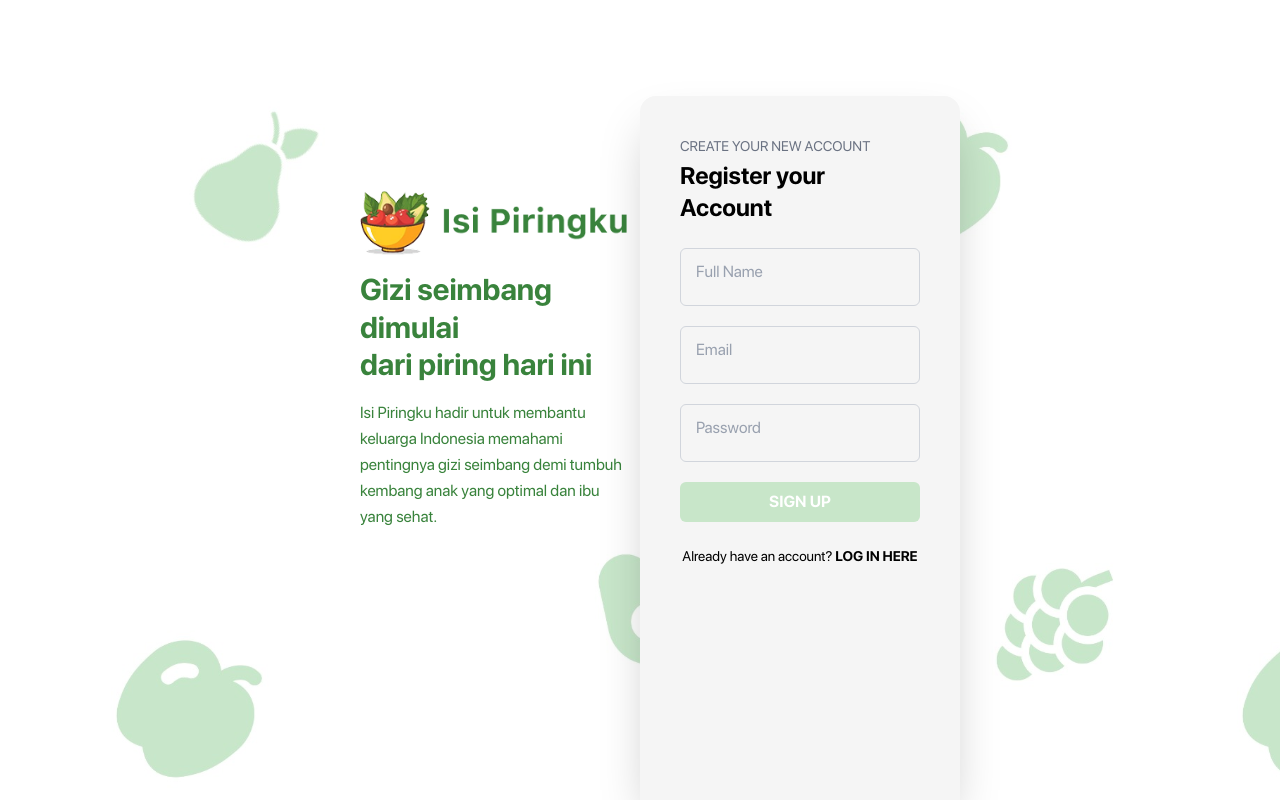
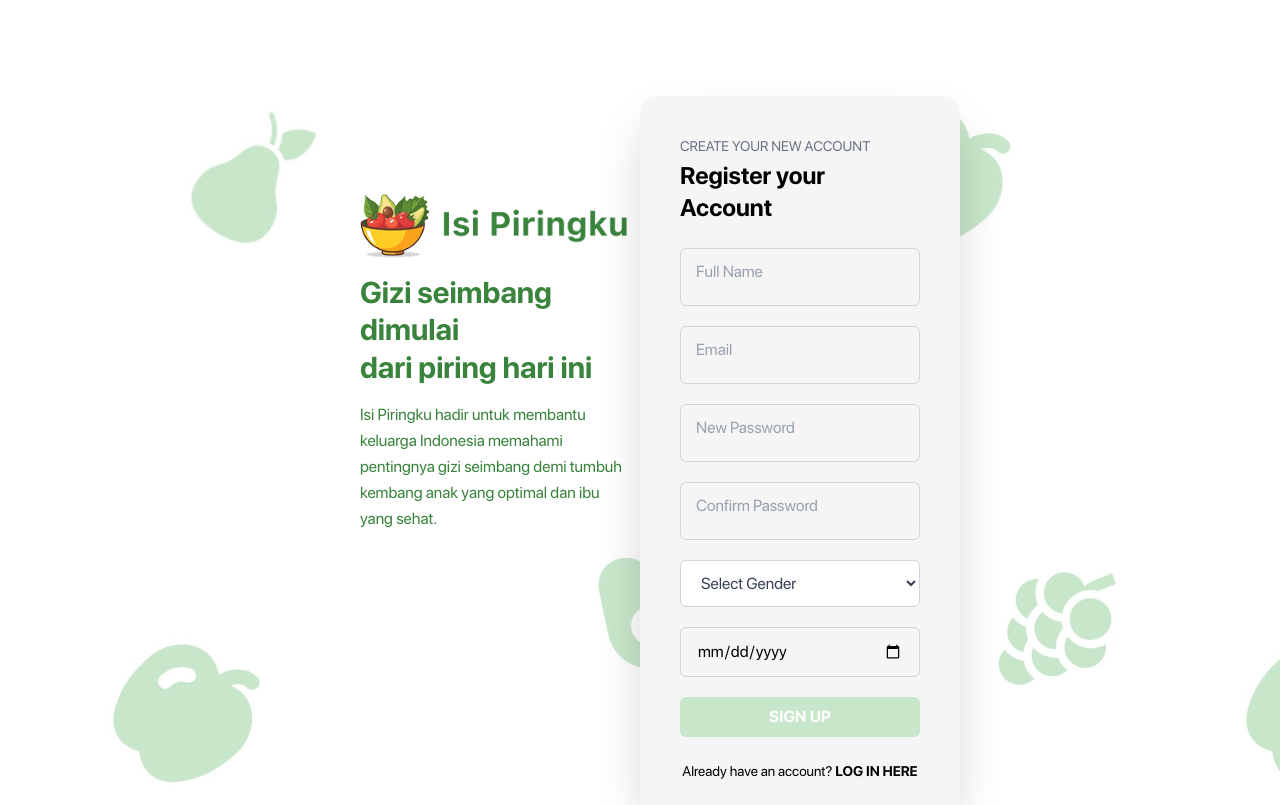
Before and after one commit to irhamputra77/tubescheva, a React (Vite) app in the folder IsiPiringku/: page /register in a window 1280 px wide. Built offline with nearby package versions, Linux system fonts and the light colour scheme; some icons are missing.

Commit message:
update form

```diff
--- a/IsiPiringku/package.json
+++ b/IsiPiringku/package.json
@@ -11,6 +11,7 @@
   },
   "dependencies": {
     "@tailwindcss/vite": "^4.1.11",
+    "axios": "^1.11.0",
     "lucide-react": "^0.525.0",
     "react": "^19.1.0",
     "react-dom": "^19.1.0",
--- a/IsiPiringku/src/Pages/LoginPage.jsx
+++ b/IsiPiringku/src/Pages/LoginPage.jsx
@@ -1,12 +1,40 @@
 import React, { useState } from "react";
+import axios from "axios";
 import { Icon } from "@iconify/react";
 import logo from "../assets/LogoLogin.png";
 import bgImage from "../assets/bgLogin.jpg";
 import { Link } from "react-router-dom";
 
-
 const LoginPage = () => {
 	const [showPassword, setShowPassword] = useState(false);
+	const [email, setEmail] = useState("");
+	const [password, setPassword] = useState("");
+
+	const handleSubmit = async (e) => {
+		e.preventDefault();
+
+		try {
+			const response = await axios.post(
+				"https://m9n3cxf2-8000.asse.devtunnels.ms/v1/auth/signin",
+				{
+					email,
+					password,
+				}
+			);
+
+			const token = response.data?.access_token;
+
+			if (token) {
+				localStorage.setItem("token", token);
+				alert("Login berhasil!");
+			} else {
+				alert("Token tidak ditemukan di response");
+			}
+		} catch (error) {
+			console.error("Login Failed:", error.response?.data || error.message);
+			alert("Login gagal, cek email/password!");
+		}
+	};
 
 	return (
 		<div
@@ -23,33 +51,32 @@ return (
 							dari piring hari ini
 						</h2>
 						<p className="text-base leading-relaxed">
-                        Isi Piringku hadir untuk membantu keluarga Indonesia
-                        memahami pentingnya gizi seimbang demi tumbuh
-                        kembang anak yang optimal dan ibu yang sehat.
+							Isi Piringku hadir untuk membantu keluarga Indonesia memahami
+							pentingnya gizi seimbang demi tumbuh kembang anak yang optimal
+							dan ibu yang sehat.
 						</p>
 					</div>
 				</div>
 
 				{/* Kanan */}
 				<div className="w-full lg:w-1/2 flex justify-center items-start">
-                <div className="flex flex-col w-full max-w-md h-screen pt-24">
+					  <div className="flex flex-col w-full max-w-md  lg:h-screen lg:pt-24">
 						<div className="bg-[#F5F5F5] shadow-2xl rounded-2xl lg:rounded-t-2xl lg:rounded-b-none w-full flex flex-col flex-grow px-10 pt-10 pb-6">
-                        {/* FORM  */}
+							{/* FORM */}
 							<div className="flex-shrink-0">
 								<div className="text-left mb-6">
-                                <h3 className="text-sm text-gray-500 mb-1">
-                                    WELCOME BACK
-                                </h3>
-                                <h2 className="text-2xl font-bold">
-                                    Log In to your Account
-                                </h2>
+									<h3 className="text-sm text-gray-500 mb-1">WELCOME BACK</h3>
+									<h2 className="text-2xl font-bold">Log In to your Account</h2>
 								</div>
 
-                            <form className="space-y-5">
+								<form className="space-y-5" onSubmit={handleSubmit}>
+									{/* Email Field */}
 									<div className="relative">
 										<input
 											type="email"
 											id="email"
+											value={email}
+											onChange={(e) => setEmail(e.target.value)}
 											placeholder=" "
 											className="peer w-full px-3 pt-5 pb-2 pr-10 border border-gray-400 rounded-md focus:outline-none focus:ring-1 focus:ring-black"
 										/>
@@ -74,12 +101,10 @@ return (
 									{/* Password Field */}
 									<div className="relative">
 										<input
-                                        type={
-                                            showPassword
-                                                ? "text"
-                                                : "password"
-                                        }
+											type={showPassword ? "text" : "password"}
 											id="password"
+											value={password}
+											onChange={(e) => setPassword(e.target.value)}
 											placeholder=" "
 											className="peer w-full px-3 pt-5 pb-2 pr-10 border border-gray-400 rounded-md focus:outline-none focus:ring-1 focus:ring-black"
 										/>
@@ -102,12 +127,11 @@ return (
 											className="absolute right-3 top-1/2 transform -translate-y-1/2 text-gray-400 cursor-pointer"
 											width={20}
 											height={20}
-                                        onClick={() =>
-                                            setShowPassword(!showPassword)
-                                        }
+											onClick={() => setShowPassword(!showPassword)}
 										/>
 									</div>
 
+									{/* Remember Me + Forgot */}
 									<div className="flex items-center justify-between text-sm">
 										<label className="flex items-center">
 											<input
@@ -116,17 +140,20 @@ return (
 											/>
 											Remember me
 										</label>
-                                    <a
-                                        href="#"
-                                        className="text-black hover:underline"
-                                    >
+										<a href="#" className="text-black hover:underline">
 											Forgot Password?
 										</a>
 									</div>
 
+									{/* Submit Button */}
 									<button
 										type="submit"
-                                    className="w-full bg-[#C8E6C9] hover:bg-[#4CAF50] text-white font-semibold py-2 rounded-md transition duration-200"
+										className={`w-full font-semibold py-2 rounded-md transition duration-200 ${
+											email && password
+												? "bg-[#4CAF50] text-white active:scale-[0.98]"
+												: "bg-[#C8E6C9] text-white cursor-not-allowed"
+										}`}
+										disabled={!email || !password}
 									>
 										CONTINUE
 									</button>
@@ -136,9 +163,7 @@ return (
 								<div className="mt-6 space-y-2 pb-4">
 									<div className="flex items-center gap-4">
 										<div className="flex-grow h-px bg-black/30"></div>
-                                    <span className="text-black font-bold text-sm">
-                                        Or
-                                    </span>
+										<span className="text-black font-bold text-sm">Or</span>
 										<div className="flex-grow h-px bg-black/30"></div>
 									</div>
 									<button className="flex items-center justify-center w-full border border-gray-300 py-2 rounded-md hover:bg-gray-100 text-sm font-medium">
--- a/IsiPiringku/src/Pages/RegisterPage.jsx
+++ b/IsiPiringku/src/Pages/RegisterPage.jsx
@@ -6,6 +6,22 @@ import { Link } from "react-router-dom";
 
 const RegisterPage = () => {
   const [showPassword, setShowPassword] = useState(false);
+
+  // State input form
+  const [fullname, setFullname] = useState("");
+  const [email, setEmail] = useState("");
+  const [newPassword, setNewPassword] = useState("");
+  const [confirmNewPassword, setConfirmNewPassword] = useState("");
+  const [gender, setGender] = useState("");
+  const [birthDate, setBirthDate] = useState("");
+
+  const isFormComplete =
+    fullname &&
+    email &&
+    newPassword &&
+    confirmNewPassword &&
+    gender &&
+    birthDate;
 
   return (
     <div
@@ -22,27 +38,28 @@ return (
               dari piring hari ini
             </h2>
             <p className="text-base leading-relaxed">
-                        Isi Piringku hadir untuk membantu keluarga Indonesia
-                        memahami pentingnya gizi seimbang demi tumbuh
-                        kembang anak yang optimal dan ibu yang sehat.
+              Isi Piringku hadir untuk membantu keluarga Indonesia memahami
+              pentingnya gizi seimbang demi tumbuh kembang anak yang optimal dan
+              ibu yang sehat.
             </p>
           </div>
         </div>
 
         {/* Kanan */}
         <div className="w-full lg:w-1/2 flex justify-center items-start">
-                <div className="flex flex-col w-full max-w-md h-screen pt-24">
+            <div className="flex flex-col w-full max-w-md lg:max-w-md h-auto md:min-h-screen md:justify-center lg:pt-24 sm:px-6 md:px-10 lg:px-0">
+
+
             <div className="bg-[#F5F5F5] shadow-2xl rounded-2xl lg:rounded-t-2xl lg:rounded-b-none w-full flex flex-col flex-grow px-10 pt-10 pb-6">
               <div className="flex-shrink-0">
                 <div className="text-left mb-6">
                   <h3 className="text-sm text-gray-500 mb-1">
                     CREATE YOUR NEW ACCOUNT
                   </h3>
-                                <h2 className="text-2xl font-bold">
-                                    Register your Account
-                                </h2>
+                  <h2 className="text-2xl font-bold">Register your Account</h2>
                 </div>
 
+                {/* Form Input */}
                 <form className="space-y-5">
                   <div className="relative">
                     <input
@@ -50,6 +67,8 @@ return (
                       id="name"
                       placeholder=" "
                       className="peer w-full px-4 pt-6 pb-2 pr-10 border border-gray-300 rounded-md focus:outline-none focus:ring-1 focus:ring-black"
+                      value={fullname}
+                      onChange={(e) => setFullname(e.target.value)}
                     />
                     <label
                       htmlFor="name"
@@ -69,6 +88,8 @@ return (
                       id="email"
                       placeholder=" "
                       className="peer w-full px-4 pt-6 pb-2 pr-10 border border-gray-300 rounded-md focus:outline-none focus:ring-1 focus:ring-black"
+                      value={email}
+                      onChange={(e) => setEmail(e.target.value)}
                     />
                     <label
                       htmlFor="email"
@@ -90,24 +111,22 @@ return (
 
                   <div className="relative">
                     <input
-                                        type={
-                                            showPassword
-                                                ? "text"
-                                                : "password"
-                                        }
-                                        id="password"
+                      type={showPassword ? "text" : "password"}
+                      id="newPassword"
                       placeholder=" "
                       className="peer w-full px-4 pt-6 pb-2 pr-10 border border-gray-300 rounded-md focus:outline-none focus:ring-1 focus:ring-black"
+                      value={newPassword}
+                      onChange={(e) => setNewPassword(e.target.value)}
                     />
                     <label
-                                        htmlFor="password"
+                      htmlFor="newPassword"
                       className="absolute left-4 top-2 text-sm text-gray-500 transition-all
                         peer-placeholder-shown:top-3
                         peer-placeholder-shown:text-base
                         peer-placeholder-shown:text-gray-400
                         peer-focus:top-2 peer-focus:text-sm peer-focus:text-gray-500"
                     >
-                                        Password
+                      New Password
                     </label>
                     <Icon
                       icon={
@@ -118,15 +137,60 @@ return (
                       className="absolute right-3 top-1/2 transform -translate-y-1/2 text-gray-400 cursor-pointer"
                       width={20}
                       height={20}
-                                        onClick={() =>
-                                            setShowPassword(!showPassword)
-                                        }
+                      onClick={() => setShowPassword(!showPassword)}
+                    />
+                  </div>
+
+                  <div className="relative">
+                    <input
+                      type="password"
+                      id="confirmPassword"
+                      placeholder=" "
+                      className="peer w-full px-4 pt-6 pb-2 pr-10 border border-gray-300 rounded-md focus:outline-none focus:ring-1 focus:ring-black"
+                      value={confirmNewPassword}
+                      onChange={(e) => setConfirmNewPassword(e.target.value)}
+                    />
+                    <label
+                      htmlFor="confirmPassword"
+                      className="absolute left-4 top-2 text-sm text-gray-500 transition-all
+                        peer-placeholder-shown:top-3
+                        peer-placeholder-shown:text-base
+                        peer-placeholder-shown:text-gray-400
+                        peer-focus:top-2 peer-focus:text-sm peer-focus:text-gray-500"
+                    >
+                      Confirm Password
+                    </label>
+                  </div>
+
+                  <div className="relative">
+                    <select
+                      id="gender"
+                      value={gender}
+                      onChange={(e) => setGender(e.target.value)}
+                      className="w-full px-4 py-3 border border-gray-300 rounded-md focus:outline-none focus:ring-1 focus:ring-black bg-white text-gray-700"
+                    >
+                      <option value="">Select Gender</option>
+                      <option value="f">Female</option>
+                      <option value="m">Male</option>
+                    </select>
+                  </div>
+
+                  <div className="relative">
+                    <input
+                      type="date"
+                      id="birthDate"
+                      className="w-full px-4 py-3 border border-gray-300 rounded-md focus:outline-none focus:ring-1 focus:ring-black"
+                      value={birthDate}
+                      onChange={(e) => setBirthDate(e.target.value)}
                     />
                   </div>
 
                   <button
                     type="submit"
-                                    className="w-full bg-[#C8E6C9] hover:bg-[#4CAF50] text-white font-semibold py-2 rounded-md transition duration-200"
+                    className={`w-full ${
+                      isFormComplete ? "bg-[#4CAF50] active:scale-[0.98]": "bg-[#C8E6C9]"
+                    } text-white font-semibold py-2 rounded-md transition duration-200`}
+                    disabled={!isFormComplete}
                   >
                     SIGN UP
                   </button>
--- a/IsiPiringku/src/Sections/HeroSection.jsx
+++ b/IsiPiringku/src/Sections/HeroSection.jsx
@@ -21,7 +21,7 @@ export default function HeroSection() {
 					<h1 className="text-[30px] ml-[-1rem] md:text-[40px] lg:text-[55px] font-bold text-[#995B00] leading-[2rem] sm:leading-[2.5rem] md:leading-[3rem] lg:leading-[3.5rem]" >
 						Sehat dimulai <br /> dari piring anda
 					</h1>
-					<p className="text-black ml-[-1rem] md:text-[18px] text-xl font-semibold" >
+					<p className="text-black ml-[-1rem] md:text-[18px] text-xl font-semibold">
 						Dukung pertumbuhan optimal si kecil dan <br /> kesehatan
 						ibu dengan panduan gizi yang praktis, terpercaya, dan
 						menyenangkan
```
Also changed, not shown: 1 other file (tests, documents, lock files or other folders). Lines whose indentation alone changed are shown as unchanged.
